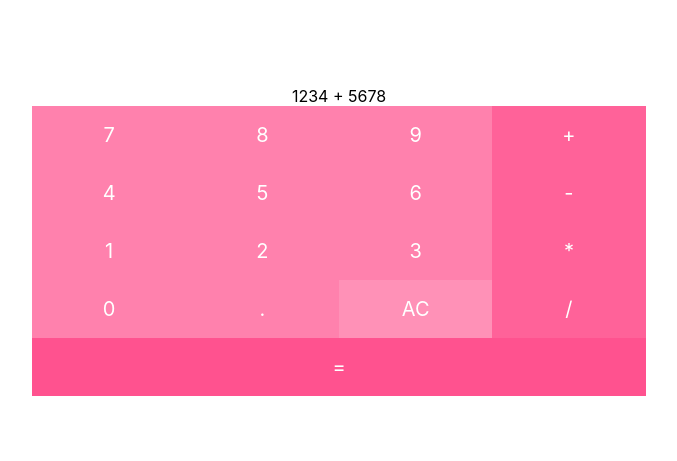
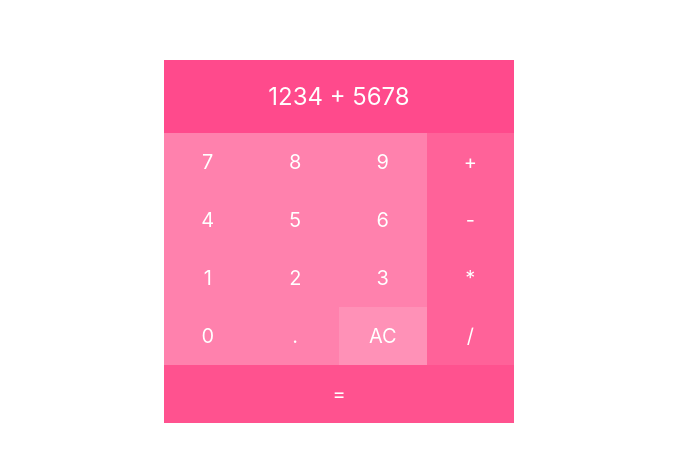
Before and after one commit to igor06brw/React-Calculator, a React (Create React App) app: page / in a window 1280 px wide. Shown: the part 159-620 px from the top of the page, without its empty margins (301-978 px from the left). Built offline with nearby package versions, Linux system fonts and the light colour scheme.

Commit message:
finish results

```diff
--- a/src/App.css
+++ b/src/App.css
@@ -1,3 +1,13 @@
+:root {
+    --primary-color: #ff81ad;
+    --operator-color: #ff6299;
+    --equal-color: #ff528f;
+    --clear-color: #ff91b7;
+    --results-color: #ff4a8c;
+    --white-color: #fff;
+    --shadow: #000;
+}
+
 .App {
 
 }
--- a/src/Calculator/UI/Buttons/Button/Button.css
+++ b/src/Calculator/UI/Buttons/Button/Button.css
@@ -1,11 +1,3 @@
-:root {
-    --primary-color: #ff81ad;
-    --operator-color: #ff6299;
-    --equal-color: #ff528f;
-    --clear-color: #ff91b7;
-    --white-color: #fff;
-    --shadow: #000;
-}
 
 .btn {
     padding: 15px 10px;
--- a/src/Calculator/UI/Buttons/Buttons.css
+++ b/src/Calculator/UI/Buttons/Buttons.css
@@ -3,6 +3,7 @@
     font-size: 0;
     flex-wrap: wrap;
     text-align: center;
+    max-width: 350px;
 }
 .btns > div {
     display: inline-block;
--- /dev/null
+++ b/src/Calculator/UI/Results/Results.css
@@ -0,0 +1,14 @@
+.results {
+    padding: 20px 0px;
+    box-sizing: border-box;
+    text-align: center;
+    max-width: 350px;
+    width: 100%;
+    font-size: 24px;
+    font-weight: 400;
+    color: var(--white-color);
+    background-color: var(--results-color);
+    border: 2px solid var(--results-color);
+    cursor: pointer;
+    transition: 0.15s ease;
+}
--- a/src/Calculator/UI/Results/Results.js
+++ b/src/Calculator/UI/Results/Results.js
@@ -1,7 +1,8 @@
 import React from 'react';
+import './Results.css'
 
-const Results = (props) => {
-    return ( <div>1234 + 5678</div> );
+const results = (props) => {
+    return ( <div className="results">1234 + 5678</div> );
 }
 
-export default Results;
+export default results;
```
